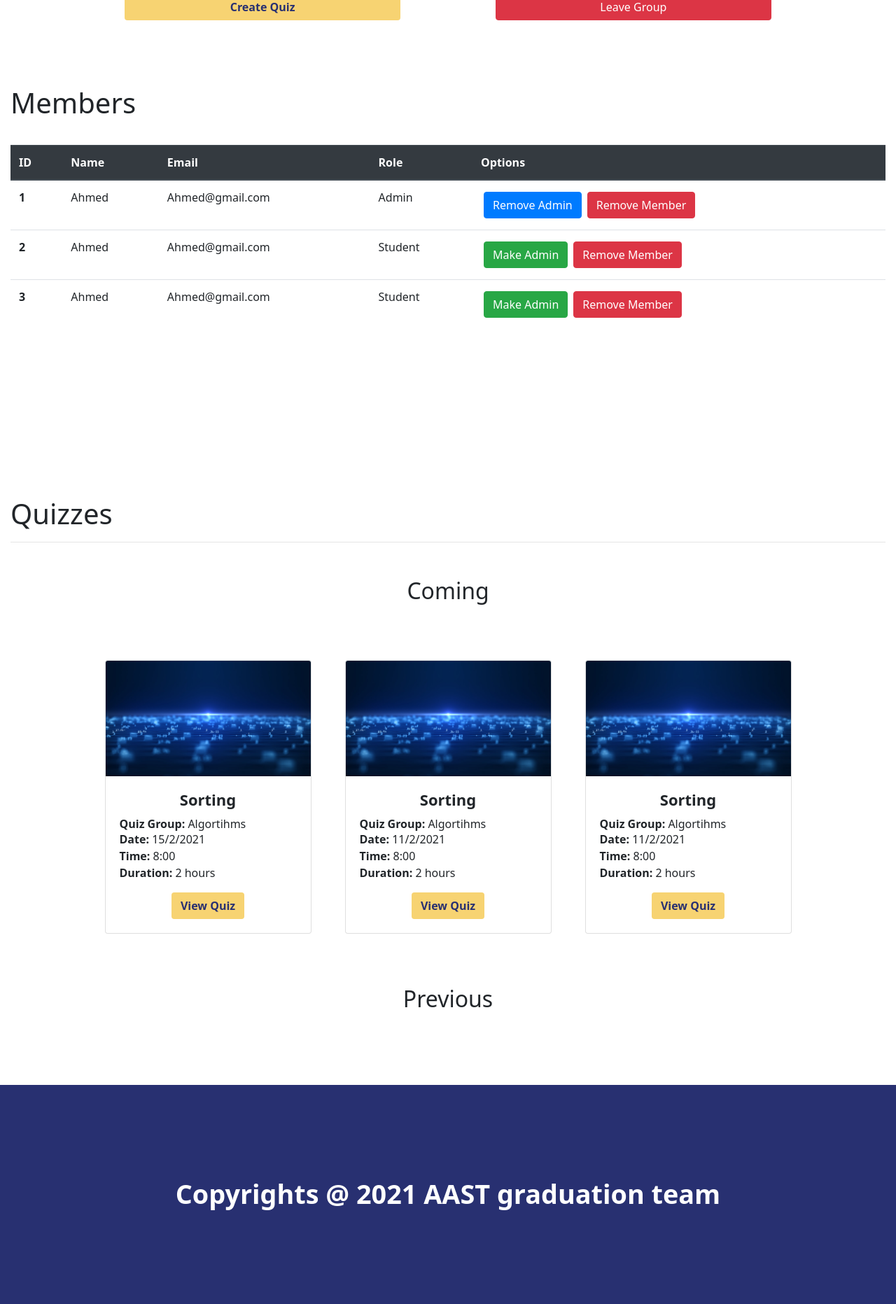
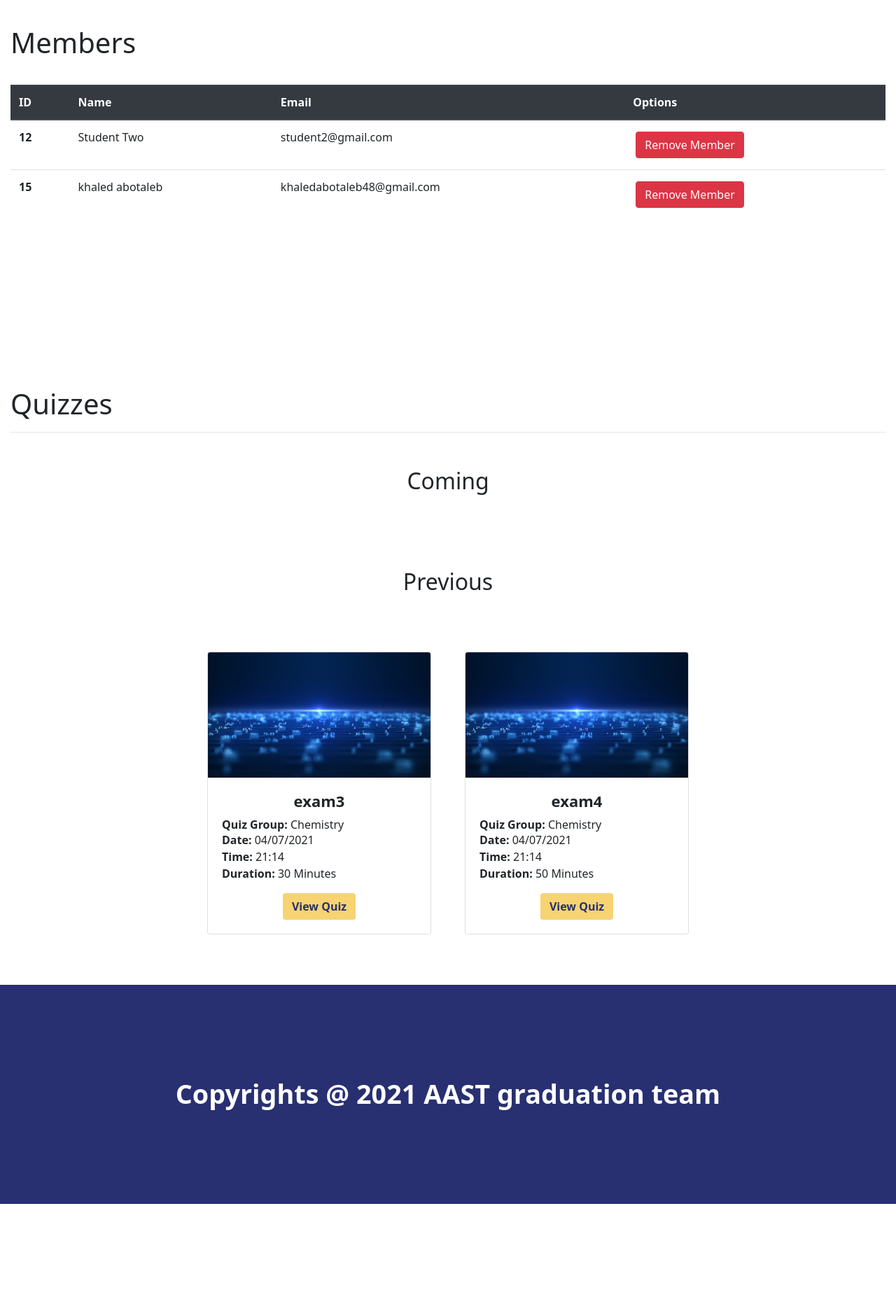
Before and after one commit to cppcoders/quizzer, a Django app: page /view_group in a window 1280 px wide. Shown: the part 1003-2866 px from the top of the page at 70% size. After the commit the page ends 2723 px from the top, so only its background shows below. Run offline with Django 3.2, Linux system fonts and the light colour scheme; a user stored in the database is signed in; data comes from the database, SQL or seed files in the repository; both versions use the stored data as it was after the commit; data that the repository does not hold is empty; some libraries are stand-ins or nearby versions.

Commit message:
made group page fetch from end points

```diff
--- a/quiz/templates/quiz/about_us.html
+++ b/quiz/templates/quiz/about_us.html
@@ -156,9 +156,7 @@
 
 
 
-        <script src="https://code.jquery.com/jquery-3.5.1.slim.min.js"
-                integrity="sha384-DfXdz2htPH0lsSSs5nCTpuj/zy4C+OGpamoFVy38MVBnE+IbbVYUew+OrCXaRkfj"
-                crossorigin="anonymous"></script>
+        <script src="https://code.jquery.com/jquery-3.6.0.min.js" integrity="sha256-/xUj+3OJU5yExlq6GSYGSHk7tPXikynS7ogEvDej/m4=" crossorigin="anonymous"></script>
         <script src="https://cdn.jsdelivr.net/npm/popper.js@1.16.1/dist/umd/popper.min.js"
                 integrity="sha384-9/reFTGAW83EW2RDu2S0VKaIzap3H66lZH81PoYlFhbGU+6BZp6G7niu735Sk7lN"
                 crossorigin="anonymous"></script>
--- a/quiz/templates/quiz/attemp.html
+++ b/quiz/templates/quiz/attemp.html
@@ -232,11 +232,7 @@
   }
 </script>
 
-<script
-  src="https://code.jquery.com/jquery-3.5.1.slim.min.js"
-  integrity="sha384-DfXdz2htPH0lsSSs5nCTpuj/zy4C+OGpamoFVy38MVBnE+IbbVYUew+OrCXaRkfj"
-  crossorigin="anonymous"
-></script>
+<script src="https://code.jquery.com/jquery-3.6.0.min.js" integrity="sha256-/xUj+3OJU5yExlq6GSYGSHk7tPXikynS7ogEvDej/m4=" crossorigin="anonymous"></script>
 <script
   src="https://cdn.jsdelivr.net/npm/popper.js@1.16.1/dist/umd/popper.min.js"
   integrity="sha384-9/reFTGAW83EW2RDu2S0VKaIzap3H66lZH81PoYlFhbGU+6BZp6G7niu735Sk7lN"
--- a/quiz/templates/quiz/groups.html
+++ b/quiz/templates/quiz/groups.html
@@ -137,11 +137,7 @@
     }
   }
 </script>
-<script
-  src="https://code.jquery.com/jquery-3.5.1.slim.min.js"
-  integrity="sha384-DfXdz2htPH0lsSSs5nCTpuj/zy4C+OGpamoFVy38MVBnE+IbbVYUew+OrCXaRkfj"
-  crossorigin="anonymous"
-></script>
+<script src="https://code.jquery.com/jquery-3.6.0.min.js" integrity="sha256-/xUj+3OJU5yExlq6GSYGSHk7tPXikynS7ogEvDej/m4=" crossorigin="anonymous"></script>
 <script
   src="https://cdn.jsdelivr.net/npm/popper.js@1.16.1/dist/umd/popper.min.js"
   integrity="sha384-9/reFTGAW83EW2RDu2S0VKaIzap3H66lZH81PoYlFhbGU+6BZp6G7niu735Sk7lN"
--- a/quiz/templates/quiz/home.html
+++ b/quiz/templates/quiz/home.html
@@ -178,11 +178,7 @@
   }
 </script>
 
-<script
-  src="https://code.jquery.com/jquery-3.5.1.slim.min.js"
-  integrity="sha384-DfXdz2htPH0lsSSs5nCTpuj/zy4C+OGpamoFVy38MVBnE+IbbVYUew+OrCXaRkfj"
-  crossorigin="anonymous"
-></script>
+<script src="https://code.jquery.com/jquery-3.6.0.min.js" integrity="sha256-/xUj+3OJU5yExlq6GSYGSHk7tPXikynS7ogEvDej/m4=" crossorigin="anonymous"></script>
 <script
   src="https://cdn.jsdelivr.net/npm/popper.js@1.16.1/dist/umd/popper.min.js"
   integrity="sha384-9/reFTGAW83EW2RDu2S0VKaIzap3H66lZH81PoYlFhbGU+6BZp6G7niu735Sk7lN"
--- a/quiz/templates/quiz/join_group.html
+++ b/quiz/templates/quiz/join_group.html
@@ -1,10 +1,6 @@
 {% extends "quiz/base.html" %} {% block content %}
 
-<script
-  src="https://code.jquery.com/jquery-3.5.1.slim.min.js"
-  integrity="sha384-DfXdz2htPH0lsSSs5nCTpuj/zy4C+OGpamoFVy38MVBnE+IbbVYUew+OrCXaRkfj"
-  crossorigin="anonymous"
-></script>
+<script src="https://code.jquery.com/jquery-3.6.0.min.js" integrity="sha256-/xUj+3OJU5yExlq6GSYGSHk7tPXikynS7ogEvDej/m4=" crossorigin="anonymous"></script>
 <script
   src="https://cdn.jsdelivr.net/npm/popper.js@1.16.1/dist/umd/popper.min.js"
   integrity="sha384-9/reFTGAW83EW2RDu2S0VKaIzap3H66lZH81PoYlFhbGU+6BZp6G7niu735Sk7lN"
--- a/quiz/templates/quiz/login.html
+++ b/quiz/templates/quiz/login.html
@@ -184,9 +184,7 @@
                 }
         </script>
 
-        <script src="https://code.jquery.com/jquery-3.5.1.slim.min.js"
-                integrity="sha384-DfXdz2htPH0lsSSs5nCTpuj/zy4C+OGpamoFVy38MVBnE+IbbVYUew+OrCXaRkfj"
-                crossorigin="anonymous"></script>
+<script src="https://code.jquery.com/jquery-3.6.0.min.js" integrity="sha256-/xUj+3OJU5yExlq6GSYGSHk7tPXikynS7ogEvDej/m4=" crossorigin="anonymous"></script>
         <script src="https://cdn.jsdelivr.net/npm/popper.js@1.16.1/dist/umd/popper.min.js"
                 integrity="sha384-9/reFTGAW83EW2RDu2S0VKaIzap3H66lZH81PoYlFhbGU+6BZp6G7niu735Sk7lN"
                 crossorigin="anonymous"></script>
--- a/quiz/templates/quiz/profile.html
+++ b/quiz/templates/quiz/profile.html
@@ -28,11 +28,7 @@
   function fetch_data() {}
 </script>
 
-<script
-  src="https://code.jquery.com/jquery-3.5.1.slim.min.js"
-  integrity="sha384-DfXdz2htPH0lsSSs5nCTpuj/zy4C+OGpamoFVy38MVBnE+IbbVYUew+OrCXaRkfj"
-  crossorigin="anonymous"
-></script>
+<script src="https://code.jquery.com/jquery-3.6.0.min.js" integrity="sha256-/xUj+3OJU5yExlq6GSYGSHk7tPXikynS7ogEvDej/m4=" crossorigin="anonymous"></script>
 <script
   src="https://cdn.jsdelivr.net/npm/popper.js@1.16.1/dist/umd/popper.min.js"
   integrity="sha384-9/reFTGAW83EW2RDu2S0VKaIzap3H66lZH81PoYlFhbGU+6BZp6G7niu735Sk7lN"
--- a/quiz/templates/quiz/quizzes.html
+++ b/quiz/templates/quiz/quizzes.html
@@ -120,11 +120,7 @@
   }
 </script>
 
-<script
-  src="https://code.jquery.com/jquery-3.5.1.slim.min.js"
-  integrity="sha384-DfXdz2htPH0lsSSs5nCTpuj/zy4C+OGpamoFVy38MVBnE+IbbVYUew+OrCXaRkfj"
-  crossorigin="anonymous"
-></script>
+<script src="https://code.jquery.com/jquery-3.6.0.min.js" integrity="sha256-/xUj+3OJU5yExlq6GSYGSHk7tPXikynS7ogEvDej/m4=" crossorigin="anonymous"></script>
 <script
   src="https://cdn.jsdelivr.net/npm/popper.js@1.16.1/dist/umd/popper.min.js"
   integrity="sha384-9/reFTGAW83EW2RDu2S0VKaIzap3H66lZH81PoYlFhbGU+6BZp6G7niu735Sk7lN"
--- a/quiz/templates/quiz/view_group.html
+++ b/quiz/templates/quiz/view_group.html
@@ -1,38 +1,11 @@
 {% extends "quiz/base.html" %} {% block bd %} onload="fetch_members() {%endblock bd %} {% block content %}
-
-<!--********************************************  NAV BAR ************************************************-->
-<!---------------------------------------------------------------------------------------------------------->
-<nav class="navbar navbar-dark flex justify-between">
-  <div>
-    <a href="/home"
-      ><span style="font-weight: bold; font-size: 10mm">Quizzer</span></a
-    >
-  </div>
-
-  <div>
-    <a href="/home" class="mx-3"><span>Home</span></a>
-    <a href="/groups" class="mx-3"><span>Groups</span></a>
-    <a href="/quizzes" class="mx-3"><span>Quizzes</span></a>
-    <a href="/about_us" class="mx-3"><span>About us</span></a>
-  </div>
-
-  <div class="flex justify-end" style="padding: 10px">
-    <i class="fas fa-bars fa-2x mt-2 mr-3"></i>
-    <a href="/profile"><img class="avatar" src="media/avatar2.jpg" /></a>
-  </div>
-</nav>
-<!--********************************************  NAV BAR ************************************************-->
-<!---------------------------------------------------------------------------------------------------------->
 
 <!--********************************************  Header ************************************************-->
 <!---------------------------------------------------------------------------------------------------------->
-<header style="background-image: url('static/avatar.jpg')">
-  <div
-    class="header flex justify-end flex-col"
-    style="height: 700px; padding: 30px"
-  >
-    <p class="group_title">Algorithms</p>
-    <p class="group_members_count">3 members</p>
+<header style="background-image: url('media/avatar.jpg'); background-size: cover;">
+  <div class="header flex justify-end flex-col" style="height: 700px; padding: 30px">
+    <p class="group_title" style="color: #fff;font-size: 100px;">Algorithms</p>
+    <p class="group_members_count" style="color: #fff;font-size: 70px;">3 members</p>
   </div>
 </header>
 
@@ -62,7 +35,6 @@
         <th scope="col">ID</th>
         <th scope="col">Name</th>
         <th scope="col">Email</th>
-        <th scope="col">Role</th>
         <th scope="col">Options</th>
       </tr>
     </thead>
@@ -100,40 +72,13 @@
 <script>
   account_type = "Admin";
   function fetch_members() {
-    var members_dict = [
-      {
-        ID: "1",
-        Name: "Ahmed",
-        Email: "Ahmed@gmail.com",
-        Role: "Admin",
-      },
-      {
-        ID: "2",
-        Name: "Ahmed",
-        Email: "Ahmed@gmail.com",
-        Role: "Student",
-      },
-      {
-        ID: "3",
-        Name: "Ahmed",
-        Email: "Ahmed@gmail.com",
-        Role: "Student",
-      },
-    ];
 
+    fetch('get_group_members/2')
+      .then(function (u) { return u.json(); })
+      .then(function (members_dict) {
         function options(role) {
-      if (account_type !== "Admin") return "";
-      if (role === "Admin")
-        admin_options =
-          '<div id="admin_account"><button class="btn btn-primary m-1">Remove Admin</button>';
-      else
-        admin_options =
-          '<button class="btn btn-success m-1">Make Admin</button>';
-
           optionss =
-        admin_options +
             '<button class="btn btn-danger m-1">Remove Member</button></div>';
-
           return optionss;
         }
 
@@ -142,16 +87,13 @@
           var tr = document.createElement("tr");
           tr.innerHTML =
             '<th scope="row">' +
-        m.ID +
+            m.memeber_id +
             "</th>" +
             "<td>" +
-        m.Name +
+            m.member_name +
             "</td>" +
             "<td>" +
-        m.Email +
-        "</td>" +
-        "<td>" +
-        m.Role +
+            m.memeber_email +
             "</td>" +
             "<td>" +
             options(m.Role) +
@@ -160,43 +102,65 @@
         }
 
         fetch_quizzes();
+      });
+
+
+
   }
 
   function fetch_quizzes() {
+
+    // var quizzes_dict = [
+    //   {
+    //     img_src: "media/avatar.jpg",
+    //     title: "Sorting",
+    //     group: "Algortihms",
+    //     date: "15/2/2021",
+    //     time: "8:00",
+    //     duration: "2 hours",
+    //     link: "#",
+    //   },
+    //   {
+    //     img_src: "media/avatar.jpg",
+    //     title: "Sorting",
+    //     group: "Algortihms",
+    //     date: "11/2/2021",
+    //     time: "8:00",
+    //     duration: "2 hours",
+    //     link: "#",
+    //   },
+    //   {
+    //     img_src: "media/avatar.jpg",
+    //     title: "Sorting",
+    //     group: "Algortihms",
+    //     date: "11/2/2021",
+    //     time: "8:00",
+    //     duration: "2 hours",
+    //     link: "#",
+    //   },
+    // ];
+
+
+    fetch('get_group_quizzes/2')
+      .then(function (u) { return u.json() })
+      .then(function (quizzes_dict) {
+
+
         coming = document.getElementById("coming");
         prev = document.getElementById("previous");
 
-    var quizzes_dict = [
-      {
-        img_src: "media/avatar.jpg",
-        title: "Sorting",
-        group: "Algortihms",
-        date: "15/2/2021",
-        time: "8:00",
-        duration: "2 hours",
-        link: "#",
-      },
-      {
-        img_src: "media/avatar.jpg",
-        title: "Sorting",
-        group: "Algortihms",
-        date: "11/2/2021",
-        time: "8:00",
-        duration: "2 hours",
-        link: "#",
-      },
-      {
-        img_src: "media/avatar.jpg",
-        title: "Sorting",
-        group: "Algortihms",
-        date: "11/2/2021",
-        time: "8:00",
-        duration: "2 hours",
-        link: "#",
-      },
-    ];
+        for (q of quizzes_dict) {
+          q.quiz_date = new Date(Date.parse( q.quiz_date ))
+          var quiz_date = new Date();
+          var dd = String(q.quiz_date.getDate()).padStart(2, "0");
+          var mm = String(q.quiz_date.getMonth() + 1).padStart(2, "0"); //January is 0!
+          var yyyy = q.quiz_date.getFullYear();
+          quiz_date = dd + "/" + mm + "/" + yyyy;
 
-    for (q of quizzes_dict) {
+          var quiz_time = q.quiz_date.getUTCHours() + ':' + q.quiz_date.getUTCMinutes();
+
+
+
           var cont = document.createElement("div");
           cont.classList.add("card", "col-md-3", "col-sm-5", "m-4");
           cont.style.padding = "0px";
@@ -204,53 +168,49 @@
             '<img class="card-img-top" src="media/avatar.jpg" alt="Card image cap"> ' +
             '<div class="card-body">' +
             ' <h3 class="card-title" style="text-align: center;"><b>' +
-        q.title +
+            q.quiz_title +
             "</b></h3>" +
             "<h4><b>Quiz Group: </b>" +
-        q.group +
+            q.quiz_group +
             "</h4>" +
             "<p><b>Date: </b>" +
-        q.date +
+            quiz_date +
             "</p>" +
             "<p><b>Time: </b> " +
-        q.time +
+            quiz_time +
             " </p>" +
             "<p><b>Duration: </b> " +
-        q.duration +
+            q.quiz_duration + ' Minutes' +
             " </p>" +
-        '<div class="flex justify-center mt-3"><a href="' +
-        q.link +
-        '" class="btn btn-yellow">View Quiz</a></div>';
+            '<div class="flex justify-center mt-3"><button '+
+            '" class="btn btn-yellow" onclick="view_quiz('+q.quiz_id +' )" >View Quiz</button></div>';
+
+
 
           var today = new Date();
-      var dd = String(today.getDate()).padStart(2, "0");
-      var mm = String(today.getMonth() + 1).padStart(2, "0"); //January is 0!
-      var yyyy = today.getFullYear();
-
-      today = dd + "/" + mm + "/" + yyyy;
-      if (q.date < today) prev.appendChild(cont);
+          if (q.quiz_date < today) prev.appendChild(cont);
           else coming.appendChild(cont);
         }
+      })
   }
+
+
 
   function create_quiz() {
     window.location.href = "/quiz_maker";
   }
+
+  function view_quiz(quiz_id){
+    localStorage['quiz_id'] = quiz_id
+    window.location.href = "/quiz";
+  }
+
 </script>
 
-<script
-  src="https://code.jquery.com/jquery-3.5.1.slim.min.js"
-  integrity="sha384-DfXdz2htPH0lsSSs5nCTpuj/zy4C+OGpamoFVy38MVBnE+IbbVYUew+OrCXaRkfj"
-  crossorigin="anonymous"
-></script>
-<script
-  src="https://cdn.jsdelivr.net/npm/popper.js@1.16.1/dist/umd/popper.min.js"
-  integrity="sha384-9/reFTGAW83EW2RDu2S0VKaIzap3H66lZH81PoYlFhbGU+6BZp6G7niu735Sk7lN"
-  crossorigin="anonymous"
-></script>
-<script
-  src="https://stackpath.bootstrapcdn.com/bootstrap/4.5.2/js/bootstrap.min.js"
-  integrity="sha384-B4gt1jrGC7Jh4AgTPSdUtOBvfO8shuf57BaghqFfPlYxofvL8/KUEfYiJOMMV+rV"
-  crossorigin="anonymous"
-></script>
+<script src="https://code.jquery.com/jquery-3.6.0.min.js"
+  integrity="sha256-/xUj+3OJU5yExlq6GSYGSHk7tPXikynS7ogEvDej/m4=" crossorigin="anonymous"></script>
+<script src="https://cdn.jsdelivr.net/npm/popper.js@1.16.1/dist/umd/popper.min.js"
+  integrity="sha384-9/reFTGAW83EW2RDu2S0VKaIzap3H66lZH81PoYlFhbGU+6BZp6G7niu735Sk7lN" crossorigin="anonymous"></script>
+<script src="https://stackpath.bootstrapcdn.com/bootstrap/4.5.2/js/bootstrap.min.js"
+  integrity="sha384-B4gt1jrGC7Jh4AgTPSdUtOBvfO8shuf57BaghqFfPlYxofvL8/KUEfYiJOMMV+rV" crossorigin="anonymous"></script>
 {% endblock content %}
```
Also changed, not shown: quiz/templates/quiz/quiz.html (+8 -24 lines), db.sqlite3. Lines whose indentation alone changed are shown as unchanged.
